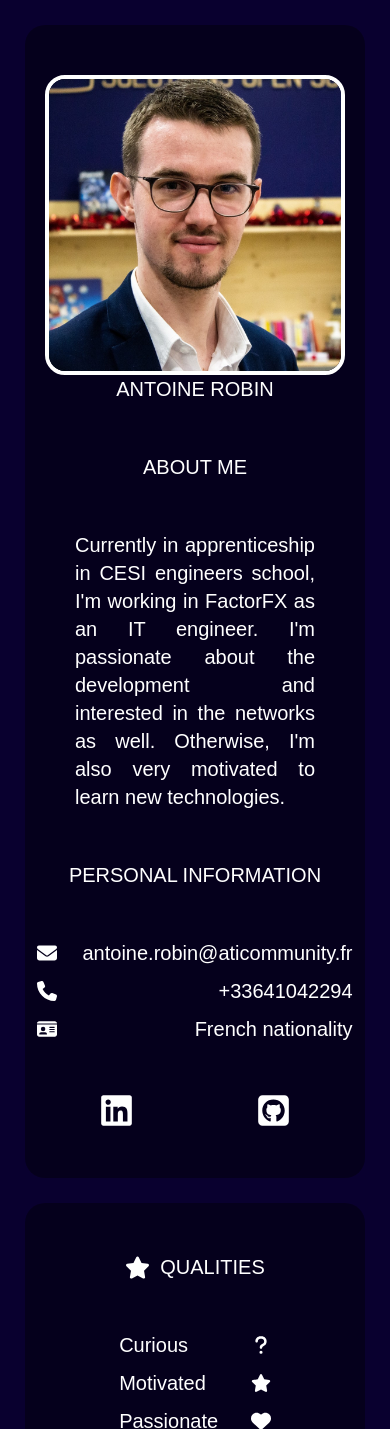
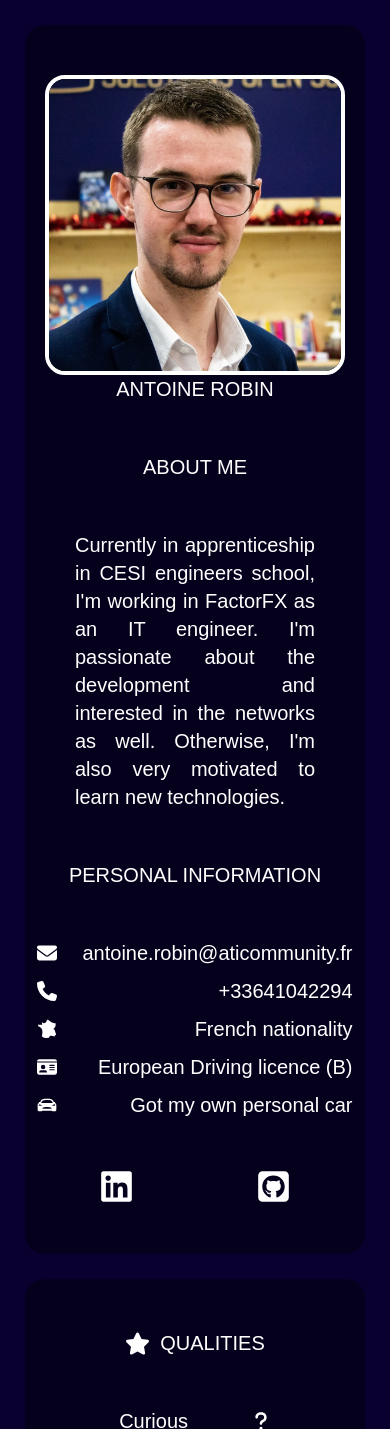
Before and after one commit to AtiCommunity/website_cv, a React (Vite) app: page / in a window 390 px wide. Shown: the top 1429 px of the page. Built offline with nearby package versions, Linux system fonts and the light colour scheme; a web font is replaced by a local one.

Commit message:
feat(components): add responsive blocks

```diff
--- a/src/components/Interests.tsx
+++ b/src/components/Interests.tsx
@@ -5,7 +5,7 @@ import Sports from "./Interests/sports";
 const Interests = () => {
     return (
         <>
-            <div className="container flex flex-col lg:flex-row lg:justify-around items-center p-5 max-w-7xl bg-black/40 border-0 rounded-box">
+            <div className="container flex flex-col xl:flex-row xl:justify-around items-center p-5 max-w-7xl bg-black/40 border-0 rounded-box">
                 <Projects />
                 <PointOfInterest />
                 <Sports />
--- a/src/components/resume.tsx
+++ b/src/components/resume.tsx
@@ -7,8 +7,10 @@ const Resume = () => {
         <>
             <div className="container flex flex-col lg:flex-row lg:justify-around items-center p-5 max-w-7xl bg-black/40 border-0 rounded-box">
                 <Profile />
-                <AboutMe />
-                <PersonalInformation />
+                <div className="container flex flex-col xl:flex-row xl:justify-around items-center">
+                    <AboutMe />
+                    <PersonalInformation />
+                </div>
             </div>
         </>
     );
--- a/src/components/resume/personal-information.tsx
+++ b/src/components/resume/personal-information.tsx
@@ -5,6 +5,8 @@ import {
     FaPhone,
     FaSquareGithub,
 } from "react-icons/fa6";
+import { GiFrance } from "react-icons/gi";
+import { IoCarSportSharp } from "react-icons/io5";
 
 const PersonalInformation = () => {
     return (
@@ -23,8 +25,16 @@ const PersonalInformation = () => {
                         <p>+33641042294</p>
                     </div>
                     <div className="flex gap-5 justify-between items-center">
+                        <GiFrance />
+                        <p>French nationality</p>
+                    </div>
+                    <div className="flex gap-5 justify-between items-center">
                         <FaIdCard />
-                        <p>French nationality</p>
+                        <p>European Driving licence (B)</p>
+                    </div>
+                    <div className="flex gap-5 justify-between items-center">
+                        <IoCarSportSharp />
+                        <p>Got my own personal car</p>
                     </div>
                 </div>
                 <div className="flex w-full justify-around">
--- a/src/components/skills.tsx
+++ b/src/components/skills.tsx
@@ -5,7 +5,7 @@ import Softskills from "./skills/softskills";
 const Skills = () => {
     return (
         <>
-            <div className="container flex flex-col lg:flex-row lg:justify-around items-center p-5 max-w-7xl bg-black/40 border-0 rounded-box">
+            <div className="container flex flex-col md:flex-row md:justify-around items-center p-5 max-w-7xl bg-black/40 border-0 rounded-box">
                 <Qualities />
                 <Softskills />
                 <Languages />
```
